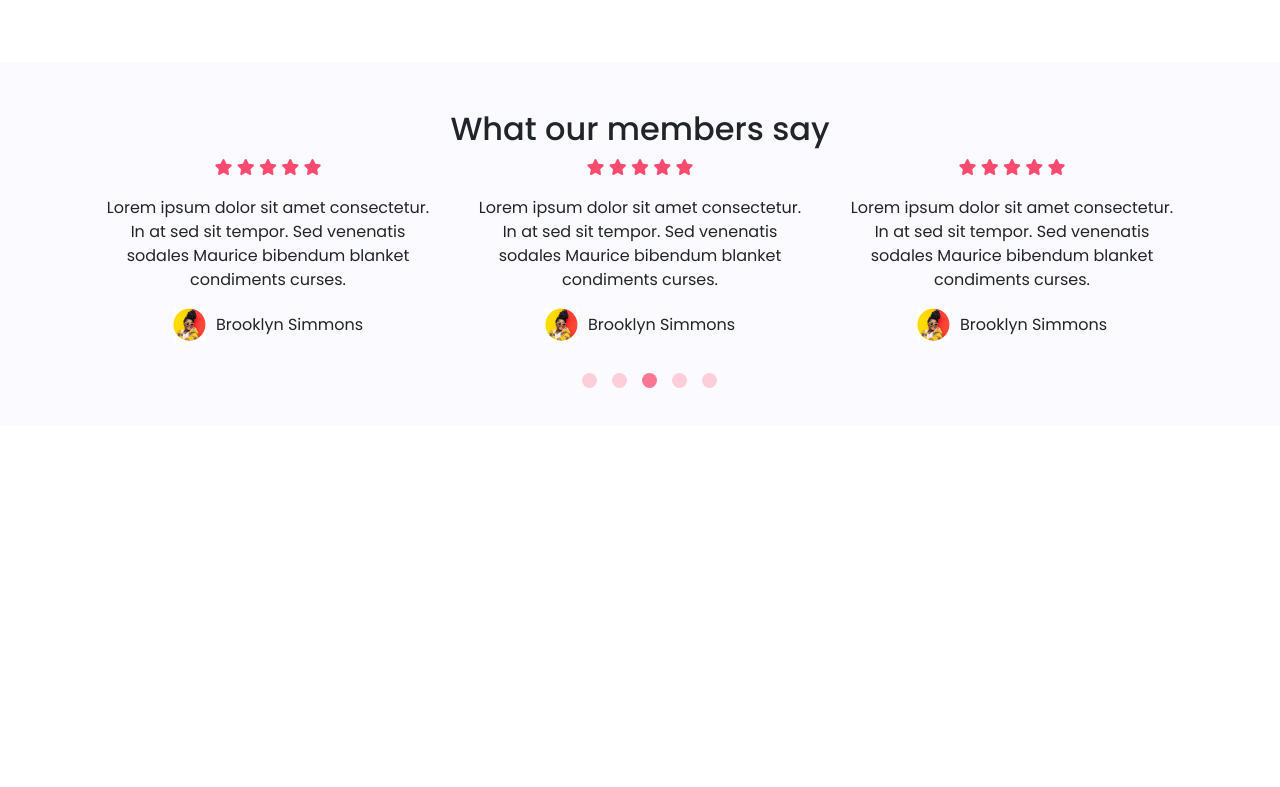
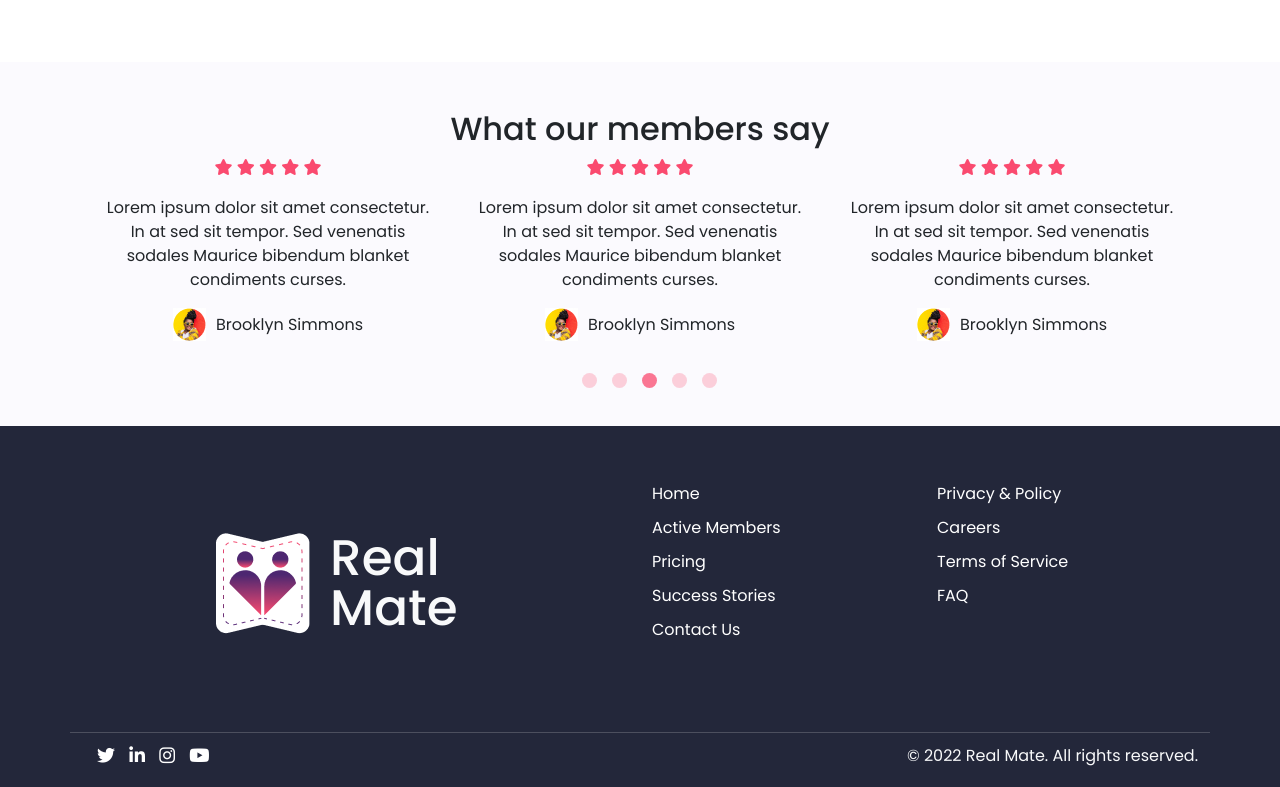
Before and after one commit to Rakibul-github/Real-Mate-Website-Template, a plain HTML site: page index.html in a window 1280 px wide. Shown: the part 4773-5560 px from the top of the page. Before the commit the page ends 5199 px from the top, so only its background shows below. Drawn offline with Linux system fonts and the light colour scheme; a web font is replaced by a local one.

Commit message:
Added footer section in Real Mate Website template

```diff
--- a/assets/css/style.css
+++ b/assets/css/style.css
@@ -764,3 +764,97 @@ header .create-page form
     -moz-osx-font-smoothing: grayscale;
 }
 /* testimonial section end */
+
+/* footer section start */
+footer
+{
+    background: #23273A;
+    width: 100%;
+}
+footer .footer-inner
+{
+    display: flex;
+    justify-content: center;
+    align-items: center;
+}
+footer .footer-inner span
+{
+    width: 30%;
+    color: #fff;
+    font-size: 50px;
+    margin-left: 20px;
+    line-height: 1;
+    font-weight: 500;
+}
+footer .footer-links ul
+{
+    list-style: none;
+    margin: 0;
+    padding: 0;
+}
+footer .footer-links ul li
+{
+    margin: 10px 0;
+}
+footer .footer-links ul li:first-child
+{
+    margin-top: 0;
+}
+footer .footer-links ul li a
+{
+    text-decoration: none;
+    color: #fff;
+    transition: .5s all;
+}
+footer .footer-links ul li a:hover
+{
+    color: #FA4A6F;
+}
+footer .social-links
+{
+    position: relative;
+    width: 100%;
+    justify-content: space-between;
+    align-items: center;
+}
+footer .social-links::after
+{
+    position: absolute;
+    content: '';
+    top: 0;
+    left: 0;
+    width: 100%;
+    height: 1px;
+    background: #eee;
+    opacity: .2;
+}
+footer .social-links .links a
+{
+    display: inline-block;
+    text-decoration: none;
+    font-size: 18px;
+    color: #fff;
+    margin: 10px 10px 10px 0;
+    transition: .5s all;
+}
+footer .social-links .links a:first-child
+{
+    margin-left: 15px;
+}
+footer .social-links .links a:hover:first-child
+{
+    color: #00ACEE;
+}
+footer .social-links .links a:hover:nth-child(2)
+{
+    color:  #0072b1;
+}
+footer .social-links .links a:hover:nth-child(3)
+{
+    color:  #E1306C;
+}
+footer .social-links .links a:hover:last-child
+{
+    color: #FF0000;
+}
+/* footer section end */
--- a/index.html
+++ b/index.html
@@ -495,6 +495,7 @@
     </section>
     <!-- membership section end -->
 
+    <!-- testimonial section start -->
     <section class="testimonial py-5">
         <section class="container">
             <div class="row">
@@ -610,6 +611,72 @@
             </div>
         </section>
     </section>
+    <!-- testimonial section end  -->
+
+    <footer class="footer py-2">
+        <section class="container">
+            <div class="row">
+                <div class="col-md-6">
+                    <div class="footer-inner my-5 py-5">
+                        <img src="assets/images/Icon/logo.png" alt="Real Mate Logo">
+                        <span class="text-light">Real Mate</span>
+                    </div>
+                </div>
+                <div class="col-md-3">
+                    <div class="footer-links my-5 ">
+                        <ul>
+                            <li><a href="#index.html">
+                                Home
+                            </a></li>
+                            <li><a href="javascript:void(0)">
+                                Active Members
+                            </a></li>
+                            <li><a href="javascript:void(0)">
+                                Pricing
+                            </a></li>
+                            <li><a href="javascript:void(0)">
+                                Success Stories
+                            </a></li>
+                            <li><a href="javascript:void(0)">
+                                Contact Us
+                            </a></li>
+                        </ul>
+                    </div>
+                </div>
+                <div class="col-md-3">
+                    <div class="footer-links mt-5 ">
+                        <ul>
+                            <li><a href="#index.html">
+                                Privacy & Policy
+                            </a></li>
+                            <li><a href="javascript:void(0)">
+                                Careers
+                            </a></li>
+                            <li><a href="javascript:void(0)">
+                                Terms of Service
+                            </a></li>
+                            <li><a href="javascript:void(0)">
+                                FAQ
+                            </a></li>
+                        </ul>
+                    </div>
+                </div>
+            </div>
+            <div class="row">
+                <div class="social-links text-light d-flex">
+                    <div class="links">
+                        <a href="https://www.twitter.com" target="_blank"><i class="fa-brands fa-twitter"></i></a>
+                        <a href="https://www.linkedin.com" target="_blank"><i class="fa-brands fa-linkedin-in"></i></a>
+                        <a href="https://www.instagram.com" target="_blank"><i class="fa-brands fa-instagram"></i></a>
+                        <a href="https://www.youtube.com" target="_blank"><i class="fa-brands fa-youtube"></i></a>
+                    </div>
+                    <div class="copyright">
+                        &copy; 2022 Real Mate. All rights reserved.
+                    </div>
+                </div>
+            </div>
+        </section>
+    </footer>
 
 <!-- bootstrap js link -->
 <script src="assets/js/bootstrap.bundle.js" type="text/javascript"></script>
```
Also changed, not shown: assets/images/Icon/logo.png (added).
